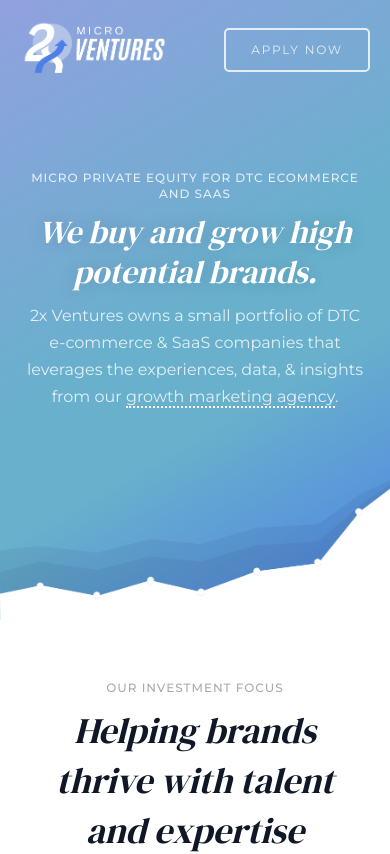
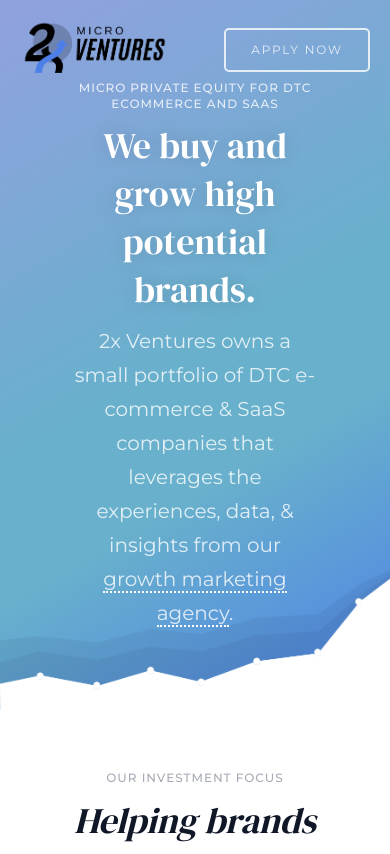
Before and after one commit to jtcchan/2x-ventures, a Next.js app: page / in a window 390 px wide. Shown: the top 854 px of the page. Built offline with nearby package versions, Linux system fonts and the light colour scheme.

Commit message:
fix(2x-ventures): font italic, sizes, hero layout, logo

```diff
--- a/app/apply/page.tsx
+++ b/app/apply/page.tsx
@@ -11,7 +11,7 @@
     <section className="bg-white min-h-screen pt-28 sm:pt-32 pb-20 px-4 sm:px-6 lg:px-8">
       <div className="max-w-xl mx-auto">
         <div className="mb-10 sm:mb-12">
-          <h1 className="text-3xl sm:text-4xl font-[var(--font-dm-serif)] italic text-gray-900 mb-4">
+          <h1 className="text-3xl sm:text-4xl font-[var(--font-dm-serif)] text-gray-900 mb-4">
             Investment Application
           </h1>
           <p className="text-base text-gray-500 leading-relaxed">
--- a/app/submission-successful/page.tsx
+++ b/app/submission-successful/page.tsx
@@ -31,7 +31,7 @@
             </div>
           </div>
 
-          <h1 className="text-3xl sm:text-4xl lg:text-5xl font-[var(--font-dm-serif)] italic text-gray-900 leading-tight mb-6">
+          <h1 className="text-3xl sm:text-4xl lg:text-5xl font-[var(--font-dm-serif)] text-gray-900 leading-tight mb-6">
             Thanks for applying!
           </h1>
 
--- a/components/Header.tsx
+++ b/components/Header.tsx
@@ -26,12 +26,22 @@
     <header className={headerClasses}>
       <nav className="max-w-[940px] mx-auto px-[20px] sm:px-[50px] py-[20px] pb-[10px] flex items-center justify-between">
         <Link href="/" className="h-[60px] flex items-center hover:opacity-80 transition-opacity duration-300">
+          {/* Mobile (≤767px): always show dark/colored logo */}
+          <Image
+            src="/2x-logo-alt.png"
+            alt="2x Micro Ventures"
+            width={180}
+            height={60}
+            className="md:hidden h-full w-auto object-contain object-left"
+            priority
+          />
+          {/* Desktop (≥768px): white logo on homepage, dark logo on other pages */}
           <Image
             src={isHomepage ? "/2x-logo-white.png" : "/2x-logo-alt.png"}
             alt="2x Micro Ventures"
             width={180}
             height={60}
-            className="h-full w-auto object-contain object-left"
+            className="hidden md:block h-full w-auto object-contain object-left"
             priority
           />
         </Link>
--- a/components/Hero.tsx
+++ b/components/Hero.tsx
@@ -3,7 +3,7 @@
 export default function Hero() {
   return (
     <section
-      className="relative min-h-[620px] flex flex-col justify-center overflow-hidden px-5 sm:px-6 lg:px-8 pt-[80px] pb-[120px] text-white"
+      className="relative min-h-[400px] lg:min-h-[660px] lg:h-screen flex flex-col justify-center overflow-hidden px-5 sm:px-6 lg:px-8 pt-[80px] pb-[80px] text-white"
       style={{
         background: 'linear-gradient(150deg, #91a1df, #68b0cc 50%, #68b0cc 65%, #4d7fe8)',
         backgroundImage: 'url("/backdrop.png"), linear-gradient(150deg, #91a1df, #68b0cc 50%, #68b0cc 65%, #4d7fe8)',
@@ -12,14 +12,14 @@
         backgroundSize: 'contain, auto'
       }}
     >
-      <div className="w-full sm:w-[70%] max-w-[1140px] mx-auto text-center">
-        <p className="text-xs tracking-[0.08em] uppercase font-medium text-white/80 mb-[10px]">
+      <div className="w-[70%] max-w-[1140px] mx-auto text-center">
+        <p className="text-xs tracking-[0.08em] uppercase font-medium text-white/80 mb-[10px] max-w-[240px] mx-auto sm:max-w-none">
           Micro PRIVATE EQUITY for DTC eCommerce and SaaS
         </p>
-        <h1 className="text-[32px] sm:text-5xl md:text-6xl lg:text-[64px] font-[var(--font-dm-serif)] italic leading-[1.25] max-w-[700px] mx-auto mb-[10px] text-shadow-[0_0_20px_rgba(0,0,0,0.15)]">
+        <h1 className="text-[36px] sm:text-[50px] md:text-[56px] lg:text-[64px] font-[var(--font-dm-serif)] leading-[48px] sm:leading-[64px] md:leading-[70px] lg:leading-[80px] max-w-[700px] mx-auto mb-[10px] text-shadow-[0_0_20px_rgba(0,0,0,0.15)]">
           We buy and grow high potential brands.
         </h1>
-        <p className="text-base sm:text-[20px] text-white/80 max-w-[600px] mx-auto leading-[1.7]">
+        <p className="text-[20px] text-white/80 max-w-[600px] mx-auto leading-[34px]">
           2x Ventures owns a small portfolio of DTC e-commerce &amp; SaaS companies that leverages the
           experiences, data, &amp; insights from our{' '}
           <Link
```
